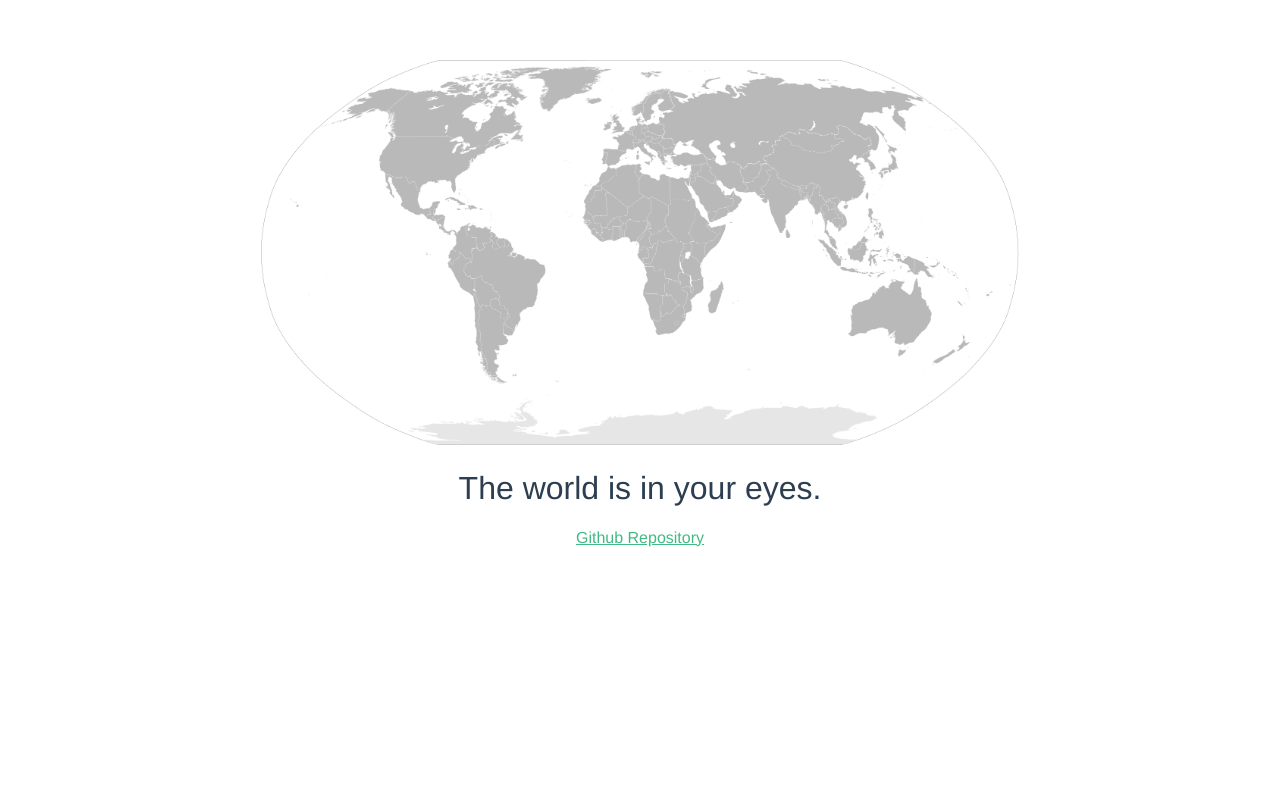
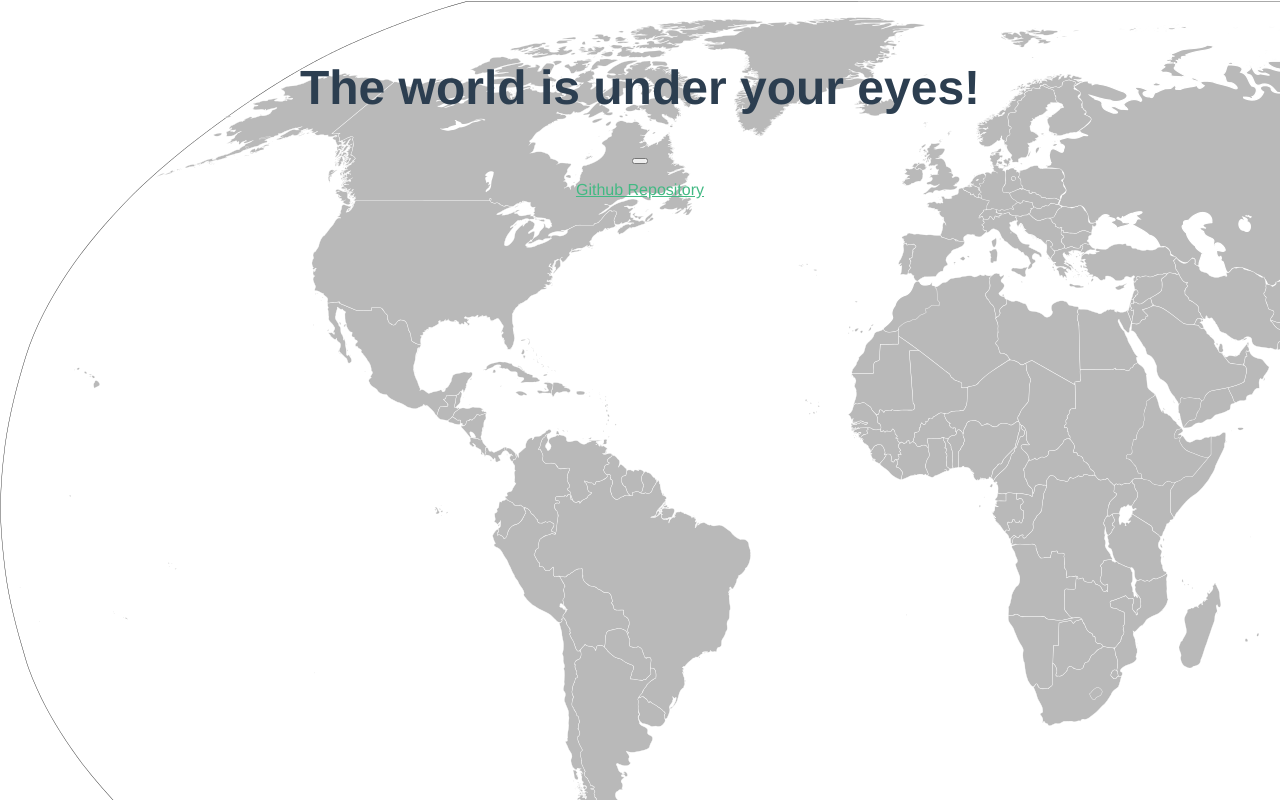
Before and after one commit to fyc1007261/Group3-proj, a Vue app: page / in a window 1280 px wide. Built offline with nearby package versions, Linux system fonts and the light colour scheme.

Commit message:
Auto font size

```diff
--- a/index.html
+++ b/index.html
@@ -7,7 +7,7 @@
     <meta name="viewport" content="width=device-width,initial-scale=1.0">
     <title>Global News Overview</title>
   </head>
-  <body>
+  <body background="src/assets/map.png">
     <div id="app"></div>
     <!-- built files will be auto injected -->
   </body>
--- a/src/App.vue
+++ b/src/App.vue
@@ -1,6 +1,5 @@
 <template>
   <div id="app">
-    <img src="./assets/map.png" width="60%">
     <router-view/>
   </div>
 </template>
--- a/src/components/Hello.vue
+++ b/src/components/Hello.vue
@@ -1,6 +1,7 @@
 <template>
   <div class="hello">
-    <h1>{{ msg }}</h1>
+    <h1>{{msg}}</h1>
+    <button id="hello!"  @click="add()"></button>
     <ul>
       <li><a href="https://github.com/fyc1007261/News-overview" target="_blank">Github Repository</a></li>
     </ul>
@@ -10,19 +11,28 @@
 <script>
 export default {
   name: 'Hello',
+  methods : {
+      add :function (){
+        this.msg = 'wa!'
+      }
+  },
   data () {
     return {
-      msg: 'The world is in your eyes.'
+      msg: 'The world is under your eyes!'
     }
-  }
+  },
 }
+
 </script>
 
 <!-- Add "scoped" attribute to limit CSS to this component only -->
 <style scoped>
 h1, h2 {
-  font-weight: normal;
+  font-weight: bolder;
+  font-size: 6vmin;
+
 }
+
 ul {
   list-style-type: none;
   padding: 0;
```
Also changed, not shown: src/assets/world.jpg (added).
